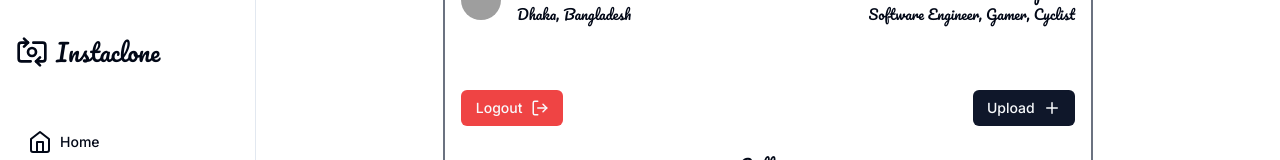
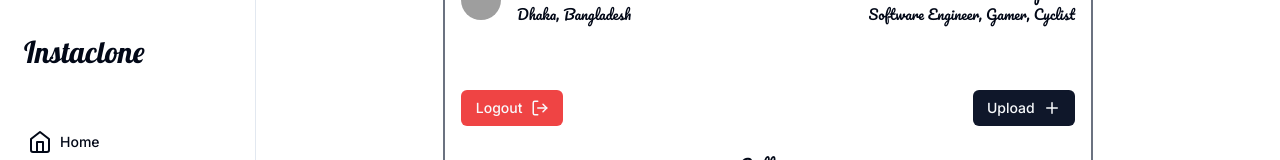
Before and after one commit to TKRchamak/pet-project, a Next.js app: page /dashboard/profile in a window 1280 px wide. Shown: the top 160 px of the page. Built offline with nearby package versions, Linux system fonts and the light colour scheme; grey boxes are pictures that could not be loaded.

Commit message:
Modify: logo font, pacific->lobster

```diff
--- a/components/fonts.ts
+++ b/components/fonts.ts
@@ -1,4 +1,4 @@
-import { Dancing_Script, Pacifico } from "next/font/google";
+import { Dancing_Script, Pacifico, Lobster } from "next/font/google";
 
 export const dancingScript = Dancing_Script({
   subsets: ["latin"],
@@ -8,3 +8,7 @@ export const pacifico = Pacifico({
   subsets: ["latin"],
   weight: ["400"],
 });
+export const lobster = Lobster({
+  subsets: ["latin"],
+  weight: ["400"],
+});
--- a/components/logo.tsx
+++ b/components/logo.tsx
@@ -2,7 +2,7 @@ import React from "react";
 import { buttonVariants } from "./ui/button";
 import Link from "next/link";
 import { SwitchCamera } from "lucide-react";
-import { pacifico } from "./fonts";
+import { lobster, pacifico } from "./fonts";
 
 const Logo = () => {
   return (
@@ -15,8 +15,11 @@ const Logo = () => {
         size: "lg",
       })}
     >
-      <SwitchCamera className="h-8 w-8 shrink-0" />
-      <p className={`text-bold text-2xl hidden lg:block ${pacifico.className}`}>
+      <SwitchCamera className="h-8 w-8 shrink-0 lg:hidden" />
+
+      <p
+        className={`text-semibold text-3xl hidden lg:block ${lobster.className}`}
+      >
         Instaclone
       </p>
     </Link>
```
